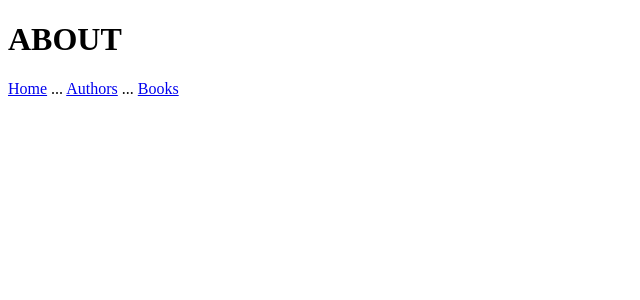
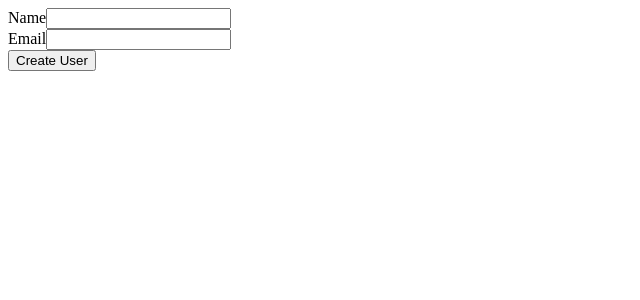
Before and after one commit to loydockery/2021-05-30-vue-firebase-crud-v2, a Vue app: page /authors in a window 1280 px wide. Shown: the top 300 px of the page, without its empty margins (0-640 px from the left). Built offline with nearby package versions, Linux system fonts and the light colour scheme.

Commit message:
fixed the firebase.js import statements issue, & other things

```diff
--- a/src/App.vue
+++ b/src/App.vue
@@ -1,10 +1,7 @@
 <template>
-  <router-view />
-  <router-link to="/">Home</router-link>
-  ...
-  <router-link to="/authors">Authors</router-link>
-  ...
-  <router-link to="/books">Books</router-link>
+  <div class="container">
+    <router-view />
+  </div>
 </template>
 
 <style></style>
--- /dev/null
+++ b/src/components/Footer.vue
@@ -0,0 +1,15 @@
+<template>
+  <div>
+    <router-link to="/">Home</router-link>
+    <router-link to="/authors">Authors</router-link>
+    <router-link to="/books">Books</router-link>
+  </div>
+</template>
+
+<script>
+export default {
+  name: 'Footer',
+}
+</script>
+
+<style></style>
--- a/src/components/HelloWorld.vue
+++ /dev/null
@@ -1,15 +0,0 @@
-<template>
-  <h1>{{ msg }}</h1>
-</template>
-
-<script>
-export default {
-  name: 'HelloWorld',
-  props: {
-    msg: { type: String, required: true },
-  },
-}
-</script>
-
-<!-- Add "scoped" attribute to limit CSS to this component only -->
-<style></style>
--- /dev/null
+++ b/src/components/UserCreate.vue
@@ -0,0 +1,41 @@
+<template>
+  <div class="card card-body mt-4">
+    <form @submit.prevent="onSubmit">
+      <div class="form-group">
+        <label>Name</label>
+        <input v-model="form.name" class="form-control" required />
+      </div>
+
+      <div class="form-group mt-3">
+        <label>Email</label>
+        <input
+          v-model="form.email"
+          class="form-control"
+          type="email"
+          required
+        />
+      </div>
+
+      <button type="submit" class="btn btn-success mt-3">Create User</button>
+    </form>
+  </div>
+</template>
+
+<script>
+import { createUser } from '@/firebase'
+import { reactive } from 'vue'
+
+export default {
+  setup() {
+    const form = reactive({ name: '', email: '' })
+
+    const onSubmit = async () => {
+      await createUser({ ...form })
+      form.name = ''
+      form.email = ''
+    }
+
+    return { form, onSubmit }
+  },
+}
+</script>
--- a/src/firebase.js
+++ b/src/firebase.js
@@ -1,18 +1,36 @@
-import { initializeApp } from 'firebase/app'
+import firebase from 'firebase/app'
+import 'firebase/firestore'
+
+// import firebase from 'firebase'
+
+// import firebase from 'firebase/app'
+// import { ref, onUnmounted } from 'vue'
+// import { initializeApp } from 'firebase/app'
+// import { getFirestore } from 'firebase/firestore'
 
 // TODO: Replace the following with your app's Firebase project configuration
-const firebaseConfig = {
+
+const firebaseApp = firebase.initializeApp({
   apiKey: 'AIzaSyAf4oUWXy5hRyDl3s_R-L9hWjeij7zfbhk',
   authDomain: 'testingmay2021-e0349.firebaseapp.com',
   projectId: 'testingmay2021-e0349',
-  storageBucket: 'testingmay2021-e0349.appspot.com',
-  messagingSenderId: '332003476997',
-  appId: '1:332003476997:web:4e26bfecd5a76c737e3e6c',
-  measurementId: 'G-VKFX0CWQHV',
-}
+})
 
-const firebaseApp = initializeApp(firebaseConfig)
+// const db = firebaseApp.getFirestore()
 
+// const firebaseConfig = {
+//   apiKey: 'AIzaSyAf4oUWXy5hRyDl3s_R-L9hWjeij7zfbhk',
+//   authDomain: 'testingmay2021-e0349.firebaseapp.com',
+//   projectId: 'testingmay2021-e0349',
+//   storageBucket: 'testingmay2021-e0349.appspot.com',
+//   messagingSenderId: '332003476997',
+//   appId: '1:332003476997:web:4e26bfecd5a76c737e3e6c',
+//   measurementId: 'G-VKFX0CWQHV',
+// }
+
+// const firebaseApp = firebase.initializeApp(firebaseConfig)
+
+// const db = firebaseApp.getFirestore()
 const db = firebaseApp.firestore()
 const usersCollection = db.collection('users')
 
--- a/src/router/index.js
+++ b/src/router/index.js
@@ -22,7 +22,8 @@ const routes = [
 ]
 
 const router = createRouter({
-  history: createWebHistory(process.env.BASE_URL),
+  // history: createWebHistory(process.env.BASE_URL),
+  history: createWebHistory(),
   routes,
 })
 
--- a/src/views/Authors.vue
+++ b/src/views/Authors.vue
@@ -1,9 +1,15 @@
 <template>
-  <h1>ABOUT</h1>
+  <!-- <div> -->
+  <UserCreate />
+  <!-- <h1>hello</h1> -->
+  <!-- </div> -->
 </template>
 
 <script>
-export default {}
+import UserCreate from '../components/UserCreate.vue'
+
+export default {
+  name: 'Authors',
+  components: { UserCreate },
+}
 </script>
-
-<style></style>
--- a/src/views/Home.vue
+++ b/src/views/Home.vue
@@ -1,15 +1,15 @@
 <template>
-  <HelloWorld msg="HOME" />
+  <div>
+    <h1>HOME</h1>
+    <Footer />
+  </div>
 </template>
 
 <script>
-// @ is an alias to /src
-import HelloWorld from '@/components/HelloWorld.vue'
+import Footer from '../components/Footer.vue'
 
 export default {
   name: 'Home',
-  components: {
-    HelloWorld,
-  },
+  components: { Footer },
 }
 </script>
```
